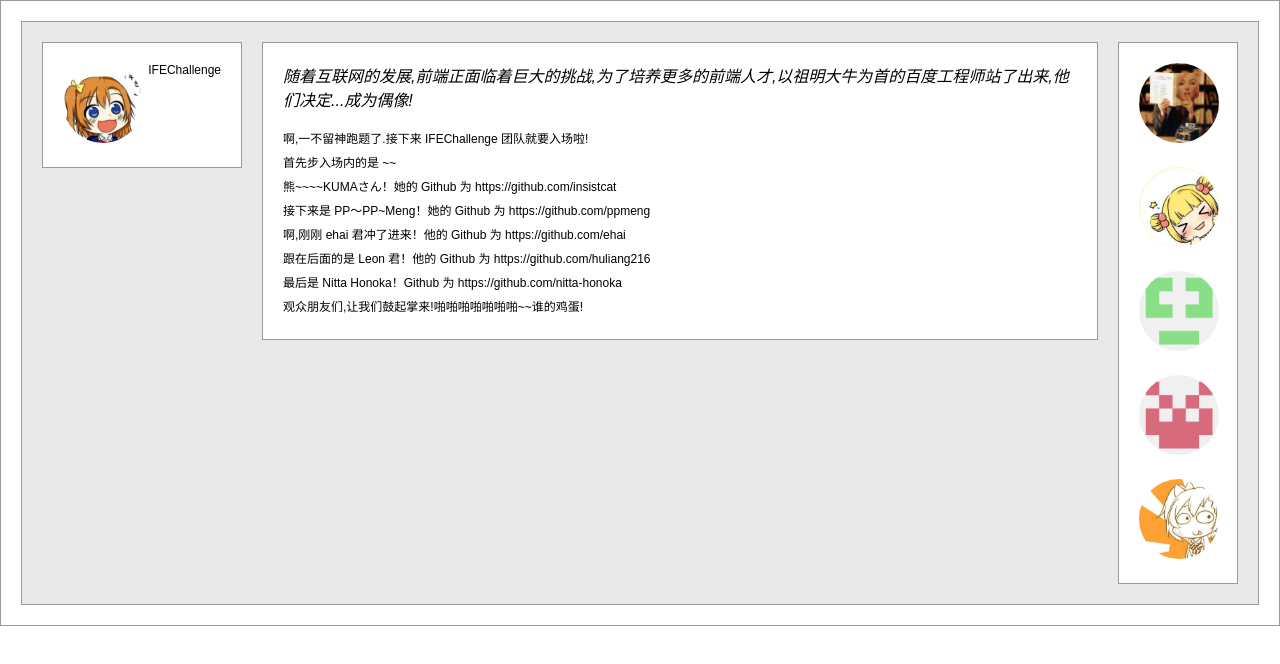
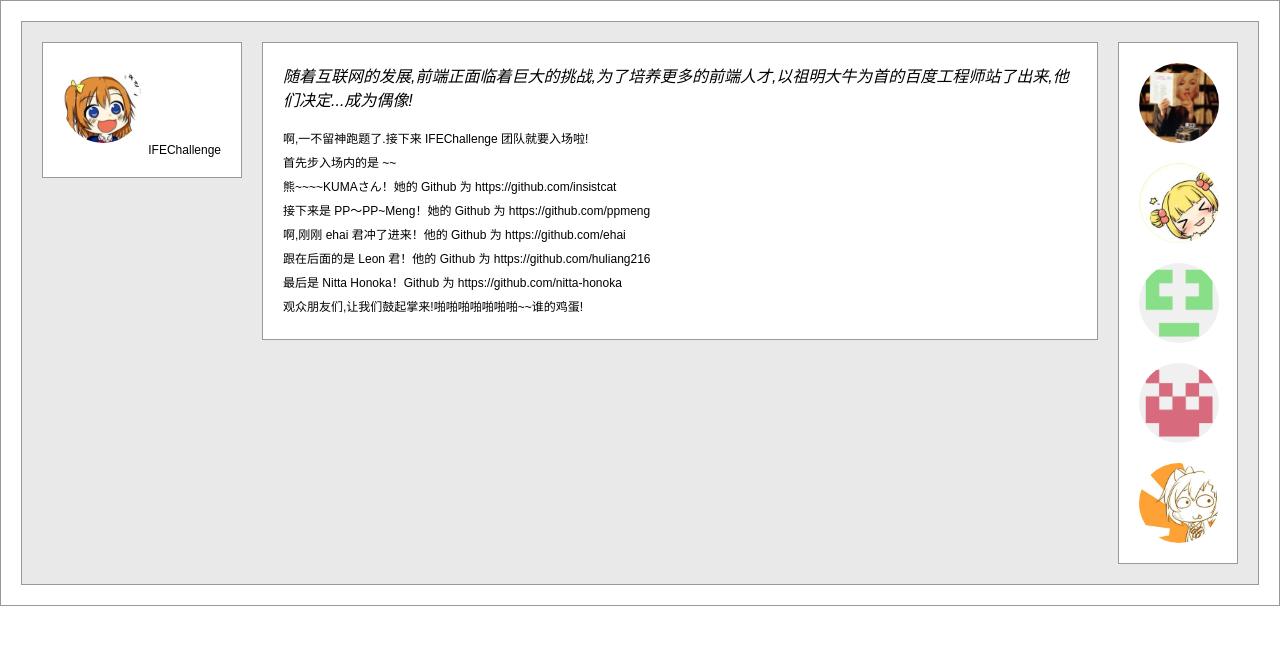
Before and after one commit to nitta-honoka/BaiduIFE-task01-3-Column-Layout, a plain HTML site: page index.html in a window 1280 px wide. Drawn offline with Linux system fonts and the light colour scheme.

Commit message:
fix($browser): 去除图片额外空隙

```diff
--- a/css/style.css
+++ b/css/style.css
@@ -28,6 +28,7 @@ body {
     border: 1px solid #999;
 }
 .com-image {
+    display: block;
     width: 80px;
     height: 80px;
     border-radius: 100%;
@@ -50,7 +51,6 @@ body {
 /*浮动三列布局*/
 .content {
     min-width: 980px;
-    /*padding-bottom: 50px;*/
 }
 .left {
     float: left;
```
